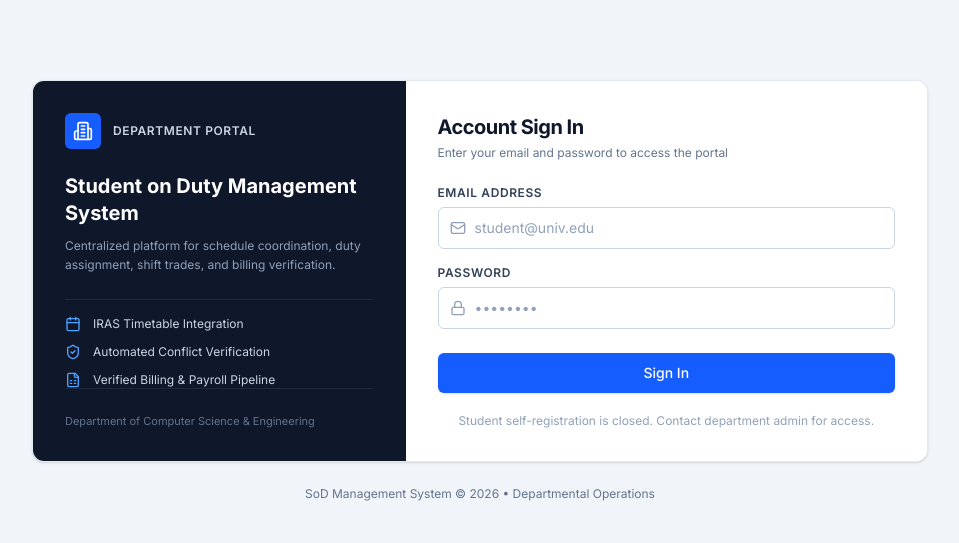
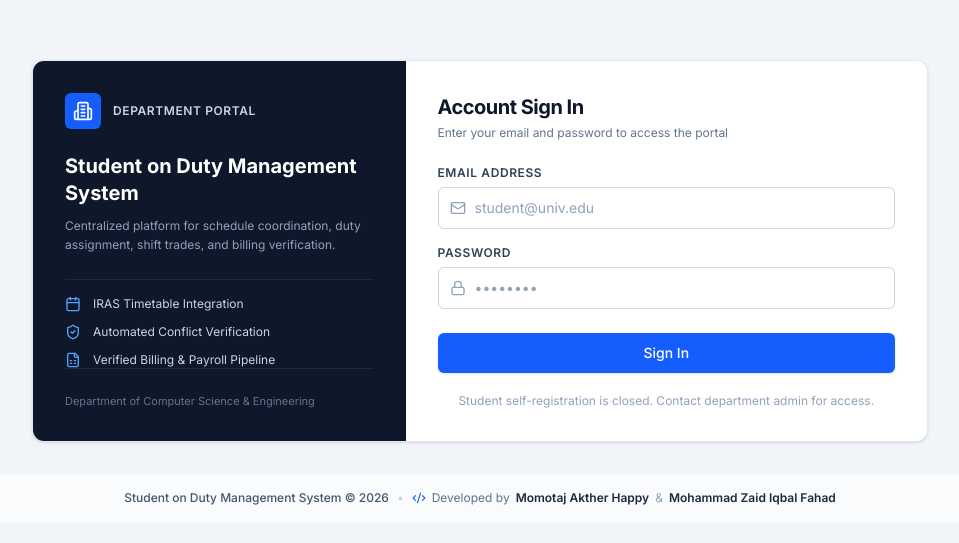
Before and after one commit to zaid-fahad/CSE451-SoftwareEngineering-SoDManagementSystem, a React (Vite) app in the folder frontend/: page /login in a window 1280 px wide. Shown: the part 109-652 px from the top of the page, without its empty margins (160-1119 px from the left). Built offline with nearby package versions, Linux system fonts and the light colour scheme; no server answers; the HTML template or start-up script is replaced by a standard one.

Commit message:
feat(footer): add site-wide credit footer developed by Momotaj Akther Happy & Mohammad Zaid Iqbal Fahad (#58)

```diff
--- /dev/null
+++ b/frontend/src/component/Layout/CreditFooter.tsx
@@ -0,0 +1,54 @@
+import React from 'react';
+import { Code2 } from 'lucide-react';
+
+interface CreditFooterProps {
+  className?: string;
+  variant?: 'default' | 'card';
+}
+
+export const CreditFooter: React.FC<CreditFooterProps> = ({
+  className = '',
+  variant = 'default',
+}) => {
+  const currentYear = new Date().getFullYear();
+
+  return (
+    <footer
+      className={`w-full py-4 px-4 text-center text-xs text-slate-500 transition-colors ${
+        variant === 'card'
+          ? 'bg-transparent border-t-0'
+          : 'border-t border-slate-200/80 bg-white/60'
+      } ${className}`}
+    >
+      <div className="max-w-7xl mx-auto flex flex-col sm:flex-row items-center justify-center gap-1 sm:gap-2 text-[11px] sm:text-xs">
+        <span className="font-medium text-slate-600">
+          Student on Duty Management System &copy; {currentYear}
+        </span>
+        <span className="hidden sm:inline text-slate-300">•</span>
+        <div className="flex items-center gap-1.5 flex-wrap justify-center">
+          <Code2 className="w-3.5 h-3.5 text-blue-600 shrink-0" />
+          <span>Developed by</span>
+          <a
+            href="https://github.com/Momotaj-Happy"
+            target="_blank"
+            rel="noopener noreferrer"
+            className="font-semibold text-slate-800 hover:text-blue-600 hover:underline transition-colors cursor-pointer"
+            title="Momotaj Akther Happy GitHub Profile"
+          >
+            Momotaj Akther Happy
+          </a>
+          <span className="text-slate-400">&amp;</span>
+          <a
+            href="https://github.com/zaid-fahad"
+            target="_blank"
+            rel="noopener noreferrer"
+            className="font-semibold text-slate-800 hover:text-blue-600 hover:underline transition-colors cursor-pointer"
+            title="Mohammad Zaid Iqbal Fahad GitHub Profile"
+          >
+            Mohammad Zaid Iqbal Fahad
+          </a>
+        </div>
+      </div>
+    </footer>
+  );
+};
--- a/frontend/src/layout/AppLayout.tsx
+++ b/frontend/src/layout/AppLayout.tsx
@@ -27,6 +27,7 @@ import {
   ChevronRight,
   User as UserIcon,
 } from 'lucide-react';
+import { CreditFooter } from '../component/Layout/CreditFooter';
 
 interface AppLayoutProps {
   children: React.ReactNode;
@@ -476,9 +477,12 @@ export const AppLayout: React.FC<AppLayoutProps> = ({ children }) => {
         )}
 
         {/* Page Content Container */}
-        <main className="flex-1 p-4 sm:p-6 lg:p-8 max-w-7xl mx-auto w-full space-y-6 text-left">
-          {children}
-        </main>
+        <div className="flex-1 flex flex-col min-w-0">
+          <main className="flex-1 p-4 sm:p-6 lg:p-8 max-w-7xl mx-auto w-full space-y-6 text-left">
+            {children}
+          </main>
+          <CreditFooter />
+        </div>
 
       </div>
 
--- a/frontend/src/layout/AuthLayout.tsx
+++ b/frontend/src/layout/AuthLayout.tsx
@@ -1,5 +1,6 @@
 import React from 'react';
 import { Building2, Calendar, ShieldCheck, FileSpreadsheet } from 'lucide-react';
+import { CreditFooter } from '../component/Layout/CreditFooter';
 
 interface AuthLayoutProps {
   children: React.ReactNode;
@@ -67,9 +68,7 @@ export const AuthLayout: React.FC<AuthLayoutProps> = ({ children, title, subtitl
       </div>
 
       {/* Footer Branding */}
-      <div className="mt-6 text-center text-xs text-slate-500">
-        SoD Management System &copy; {new Date().getFullYear()} • Departmental Operations
-      </div>
+      <CreditFooter className="mt-8 border-t-0 bg-transparent" />
     </div>
   );
 };
--- a/frontend/src/pages/PendingApprovalPage.tsx
+++ b/frontend/src/pages/PendingApprovalPage.tsx
@@ -3,6 +3,7 @@ import { useNavigate, Navigate } from 'react-router-dom';
 import { useAuth } from '../services/useAuth';
 import { Clock, ShieldAlert, CheckCircle2, RotateCcw, LogOut, User, Mail, IdCard, AlertCircle, Building2 } from 'lucide-react';
 import { Button } from '../component/UI/Button';
+import { CreditFooter } from '../component/Layout/CreditFooter';
 
 export const PendingApprovalPage: React.FC = () => {
   const { user, isAuthenticated, isLoading, refreshUser, logout } = useAuth();
@@ -213,6 +214,7 @@ export const PendingApprovalPage: React.FC = () => {
           </div>
         </div>
       </div>
+      <CreditFooter className="mt-8 border-t-0 bg-transparent text-slate-400" />
     </div>
   );
 };
```
